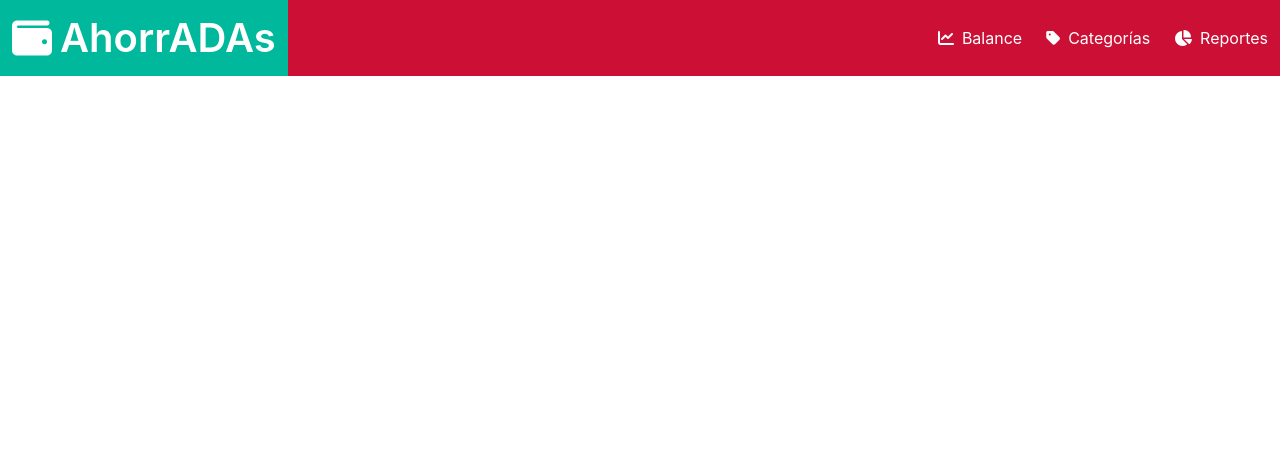
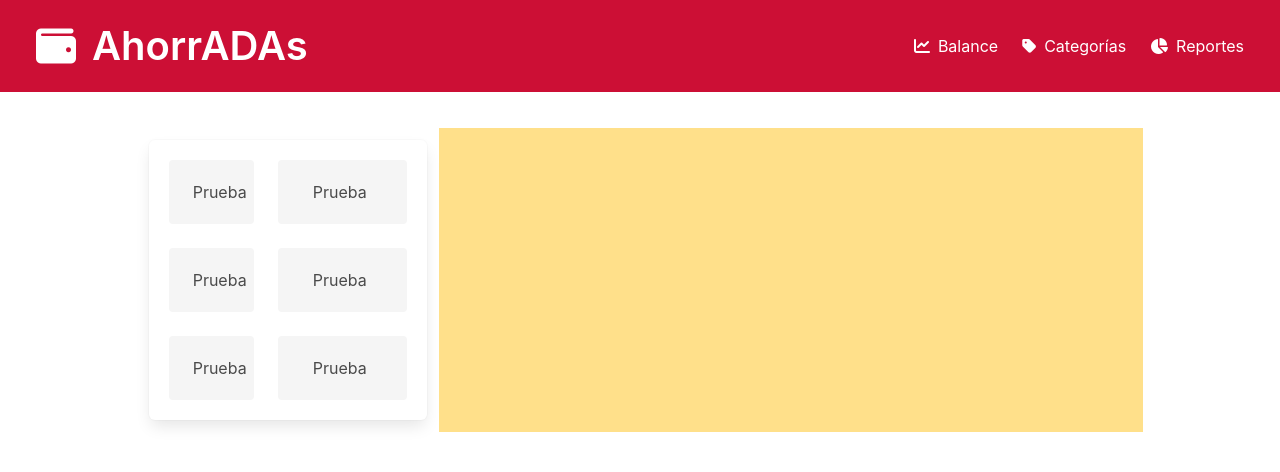
Before and after one commit to Carolinalmrz89/AhorrADAs, a plain HTML site: page index.html in a window 1280 px wide. Drawn offline with nearby package versions, Linux system fonts and the light colour scheme.

Commit message:
Se crearon header y nav, con su contenido y respectivos estilos

```diff
--- a/index.html
+++ b/index.html
@@ -15,10 +15,10 @@
     ></script>
 </head>
 <body>
-    <header class="hero is-primary">
-        <nav class="navbar has-background-danger-dark" role="navigation" aria-label="main navigation">
+    <header class="hero is-primary px-5 py-2 has-background-danger-dark">
+        <nav class="navbar" role="navigation" aria-label="main navigation">
             <div class="navbar-brand">
-                <a href="" class="navbar-item title is-2"><i class="fas fa-wallet mr-2"></i>AhorrADAs</a>
+                <a href="" class="navbar-item title is-2"><i class="fas fa-wallet mr-4"></i>AhorrADAs</a>
             </div>
 
             <div id="navbarBasicExample" class="navbar-menu">
@@ -28,9 +28,30 @@
                     <a href="" class="navbar-item"><i class="fas fa-chart-pie mr-2"></i>Reportes</a>
                 </div>
             </div>
-
-
         </nav>
     </header>
+
+    <section class="section">
+        <div class="columns ">
+            <div class="column is-offset-1 is-3">
+                <article class="box">
+                    <div class="columns">
+                        <div class="column is-5">
+                            <p class="notification has-text-left">Prueba</p>
+                            <p class="notification has-text-left">Prueba</p>
+                            <p class="notification has-text-left">Prueba</p>
+                        </div>
+                        <div class="column is-7">
+                            <p class="notification has-text-right">Prueba</p>
+                            <p class="notification has-text-right">Prueba</p>
+                            <p class="notification has-text-right">Prueba</p>
+                        </div>
+                    </div>
+                </article>
+            </div>
+            <div class="column is-7 has-background-warning"></div>
+        </div>
+    </section>
+
 </body>
 </html>
```
